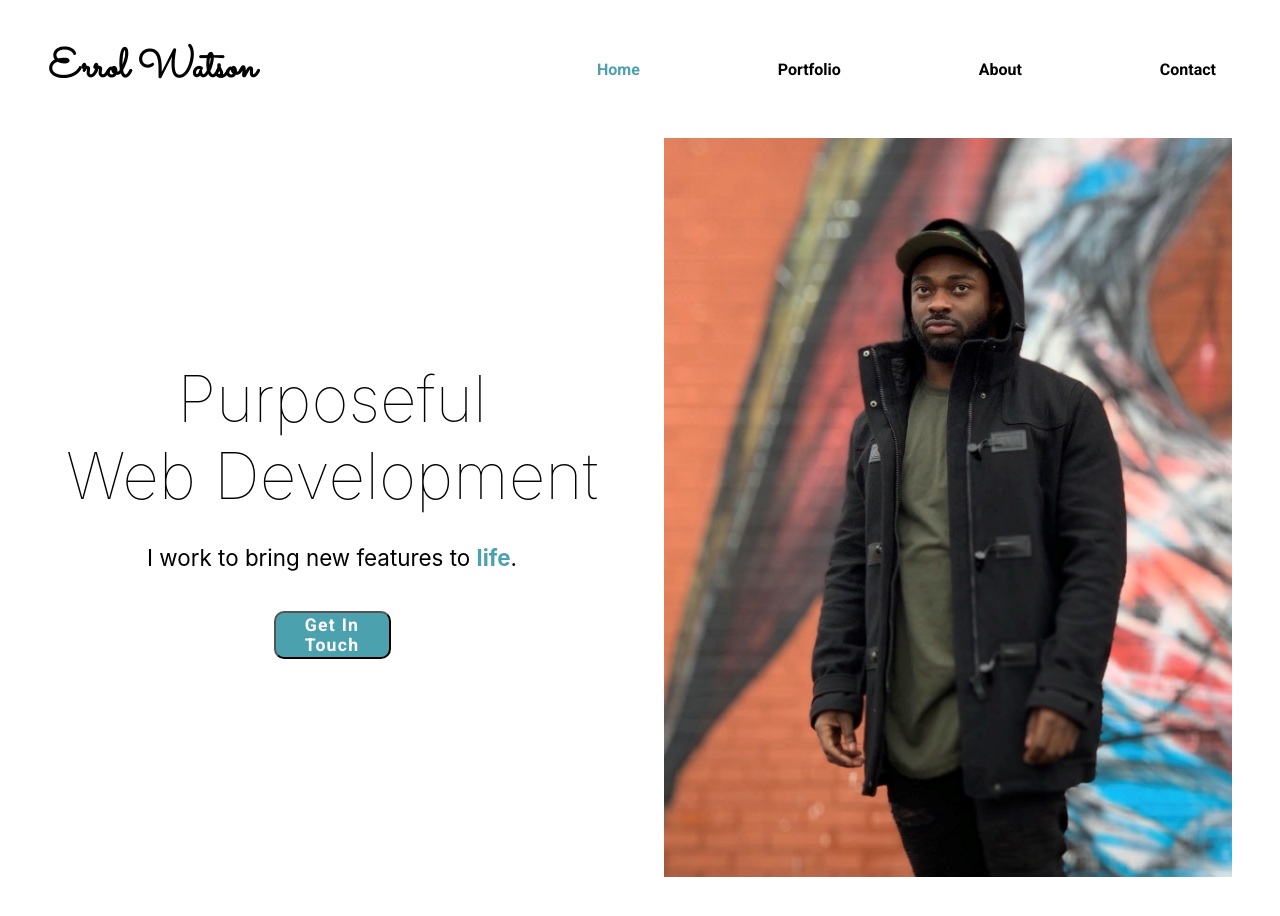
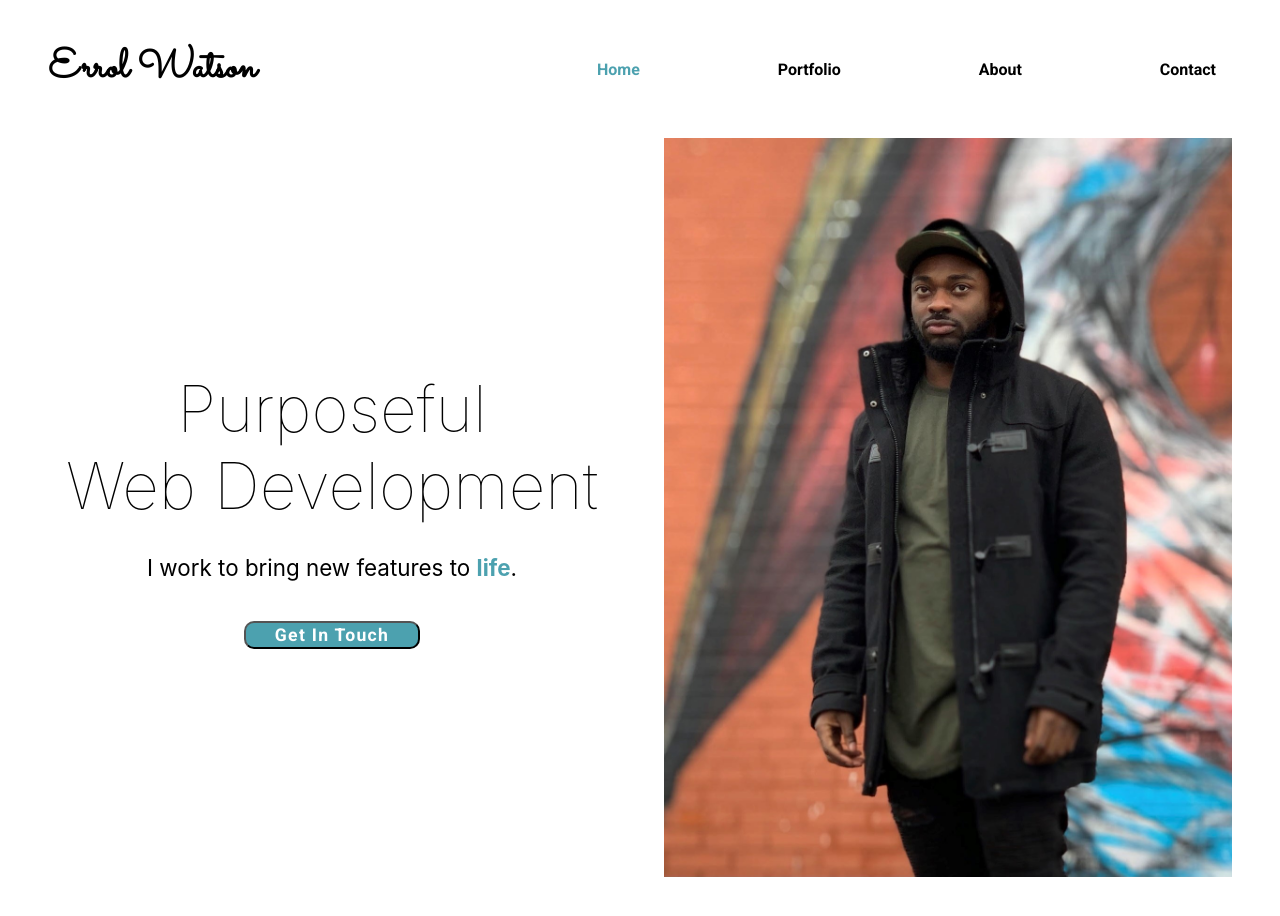
Before and after one commit to errolgh/portfolio, a React (Create React App) app: page / in a window 1280 px wide. Shown: the top 916 px of the page. Built offline with nearby package versions, Linux system fonts and the light colour scheme.

Commit message:
fixed buttons

```diff
--- a/src/components/Banner.js
+++ b/src/components/Banner.js
@@ -12,11 +12,11 @@ export default function Banner() {
         <p>
           I work to bring new features to <span>life</span>.
         </p>
-        <button>
           <NavLink to="/contact" activeClassName="current-page">
-            <div>Get In</div> Touch
+            <button>
+                <div>Get In Touch</div>
+            </button>
           </NavLink>
-        </button>
       </div>
       <div className="img-container">
         <img src={errol1} alt="Errol Watson" />
--- a/src/pages/About.js
+++ b/src/pages/About.js
@@ -36,9 +36,11 @@ export default function About() {
             years I've taken courses, bootcamps, and taught myself how to build websites and web
             applications. Now it's time to offer my help to you.
           </p>
-          <button>
-            <NavLink to="/contact">Reach Out</NavLink>
-          </button>
+            <NavLink to="/contact">
+              <button>
+                Reach Out
+              </button>
+            </NavLink>
         </div>
       </div>
 
```
